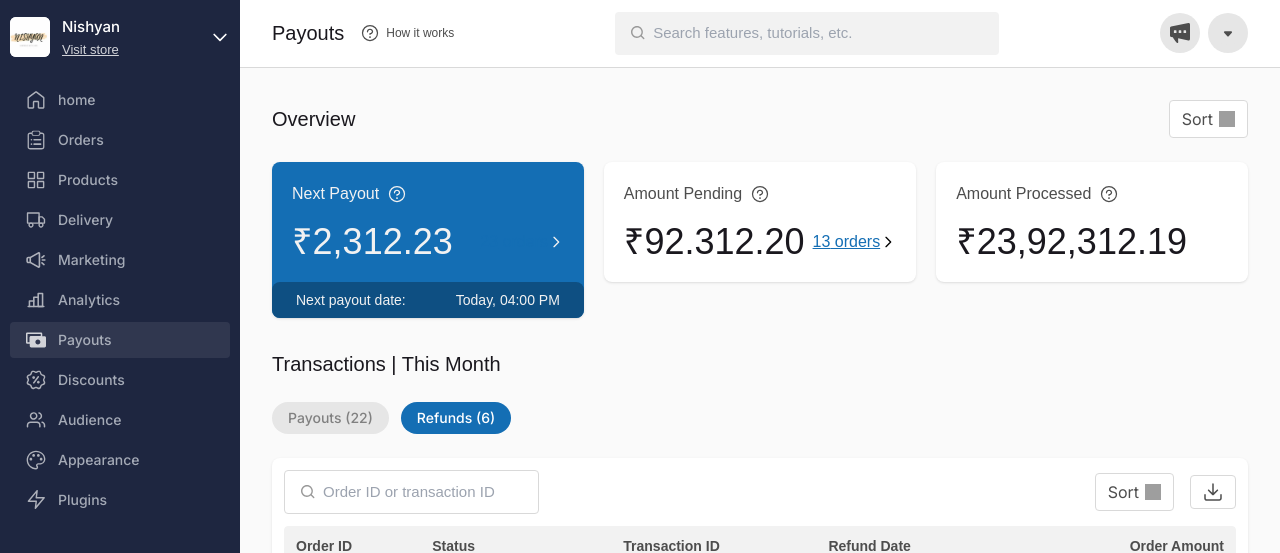
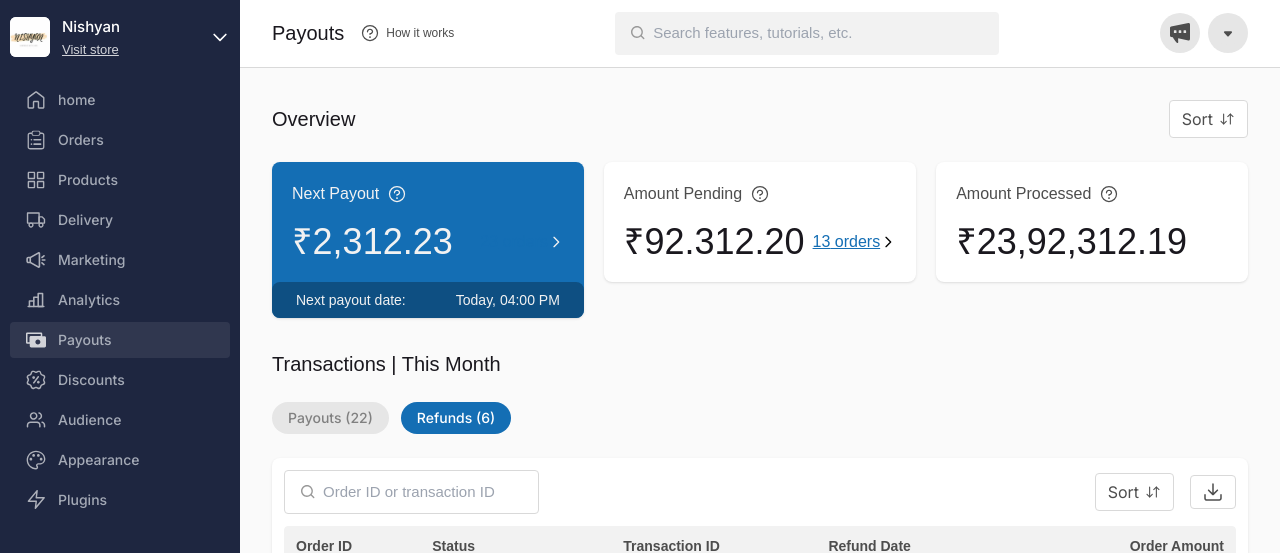
Before and after one commit to anoopraju31/dukaan-dashboard, a React (Vite) app: page / in a window 1280 px wide. Shown: the top 553 px of the page. Built offline with nearby package versions, Linux system fonts and the light colour scheme; grey boxes are pictures that could not be loaded.

Commit message:
Drop Down - icon added

```diff
--- a/src/components/DropDown.tsx
+++ b/src/components/DropDown.tsx
@@ -1,5 +1,6 @@
 import { FC, useState } from 'react'
 import OutlinedButton from './OutlinedButton'
+import Sort from './svgs/Sort'
 
 const DropDown: FC = () => {
 	const [openMenu, setOpenMenu] = useState(false)
@@ -9,7 +10,7 @@ const DropDown: FC = () => {
 		<div className='relative'>
 			<OutlinedButton handleClick={toggleMenu}>
 				<p className='text-black-30 font-inter'> Sort </p>
-				<img src='/sort.svg' alt='sort' className='w-4 h-4' />
+				<Sort />
 			</OutlinedButton>
 
 			{openMenu ? (
--- /dev/null
+++ b/src/components/svgs/Sort.tsx
@@ -0,0 +1,39 @@
+import { FC } from 'react'
+
+const Sort: FC = () => {
+	return (
+		<svg
+			xmlns='http://www.w3.org/2000/svg'
+			width='16'
+			height='16'
+			viewBox='0 0 16 16'
+			fill='none'>
+			<path
+				fillRule='evenodd'
+				clipRule='evenodd'
+				d='M1.62288 9.93363C1.83116 9.72535 2.16885 9.72535 2.37713 9.93363L4.64088 12.1974L6.90462 9.93363C7.1129 9.72535 7.45059 9.72535 7.65887 9.93363C7.86715 10.1419 7.86715 10.4796 7.65887 10.6879L5.018 13.3287C4.80972 13.537 4.47203 13.537 4.26375 13.3287L1.62288 10.6879C1.4146 10.4796 1.4146 10.1419 1.62288 9.93363Z'
+				fill='#4D4D4D'
+			/>
+			<path
+				fillRule='evenodd'
+				clipRule='evenodd'
+				d='M4.64083 2.51503C4.93538 2.51503 5.17416 2.75381 5.17416 3.04836L5.17416 12.9516C5.17416 13.2462 4.93538 13.485 4.64083 13.485C4.34628 13.485 4.1075 13.2462 4.1075 12.9516L4.1075 3.04836C4.1075 2.75381 4.34628 2.51503 4.64083 2.51503Z'
+				fill='#4D4D4D'
+			/>
+			<path
+				fillRule='evenodd'
+				clipRule='evenodd'
+				d='M14.3771 6.06634C14.1688 6.27462 13.8311 6.27462 13.6229 6.06634L11.3591 3.80259L9.09538 6.06634C8.8871 6.27462 8.54941 6.27462 8.34113 6.06634C8.13285 5.85806 8.13285 5.52037 8.34113 5.31209L10.982 2.67122C11.1903 2.46294 11.528 2.46294 11.7362 2.67122L14.3771 5.31209C14.5854 5.52037 14.5854 5.85806 14.3771 6.06634Z'
+				fill='#4D4D4D'
+			/>
+			<path
+				fillRule='evenodd'
+				clipRule='evenodd'
+				d='M11.3592 13.4849C11.0646 13.4849 10.8258 13.2462 10.8258 12.9516L10.8258 3.04835C10.8258 2.7538 11.0646 2.51502 11.3592 2.51502C11.6537 2.51502 11.8925 2.7538 11.8925 3.04835L11.8925 12.9516C11.8925 13.2462 11.6537 13.4849 11.3592 13.4849Z'
+				fill='#4D4D4D'
+			/>
+		</svg>
+	)
+}
+
+export default Sort
```
